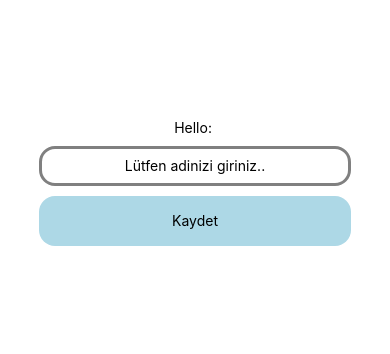
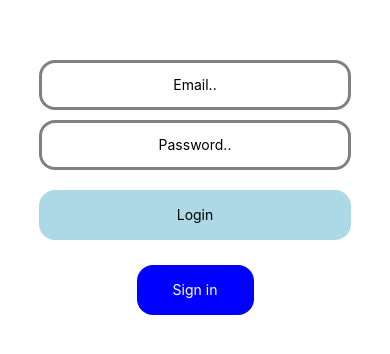
Before and after one commit to taylantutar/rn-example, a React Native app in the folder workshop/: screen /Login in a window 390 px wide. Shown: the part 240-594 px from the top of the page. Built offline with nearby package versions, Linux system fonts and the light colour scheme.

Commit message:
navigation to different page

```diff
--- a/workshop/App.js
+++ b/workshop/App.js
@@ -2,6 +2,7 @@ import React from 'react';
 import {NavigationContainer} from '@react-navigation/native';
 import LoginPage from './src/screens/LoginPage';
 import {createNativeStackNavigator} from '@react-navigation/native-stack';
+import SignIn from './src/screens/SignIn';
 
 const Stack = createNativeStackNavigator()
 
@@ -15,7 +16,7 @@ const App = () =>  {
           component={LoginPage}
           options={{headerShown:false}}
         />
-        {/* <Stack.Screen name="Profile" component={ProfileScreen} /> */}
+        { <Stack.Screen name="Sigin" component={SignIn} /> }
       </Stack.Navigator>
     </NavigationContainer>
   );
--- a/workshop/src/screens/LoginPage.js
+++ b/workshop/src/screens/LoginPage.js
@@ -8,27 +8,38 @@ import {
   TextInput,
   Pressable
 } from 'react-native'
-import React,{ useState } from 'react'
+import React, { useState } from 'react'
 
-function LoginButton(){
+function LoginButton() {
   console.log("Clicked")
 }
 
-export default function LoginPage() {
+export default function LoginPage({navigation}) {
 
   const [email, setEmail] = useState("");
+  const [password, setPassword] = useState("");
+
   return (
     <SafeAreaView style={styles.AndroidSafeArea}>
 
       <View style={styles.container}>
-        <Text>Hello: {email}</Text>
-        <TextInput style={styles.customInput} placeholder='Lütfen adinizi giriniz..'
+
+        <TextInput style={styles.customInput} placeholder='Email..'
           value={email}
           onChangeText={setEmail}></TextInput>
 
+        <TextInput style={styles.customInput} placeholder='Password..'
+          value={password}
+          onChangeText={setPassword}></TextInput>
+
         <Pressable style={styles.saveButton} onPress={() => LoginButton()}>
-          <Text>Kaydet</Text>
+          <Text>Login</Text>
         </Pressable>
+
+        <Pressable style={styles.signInButton} onPress={() => navigation.navigate('Sigin')}>
+          <Text style={styles.signInButtonText}>Sign in</Text>
+        </Pressable>
+
       </View>
 
     </SafeAreaView>
@@ -53,7 +64,7 @@ const styles = StyleSheet.create({
     borderRadius: 16,
     borderWidth: 3,
     width: "80%",
-    height: 40,
+    height: 50,
     textAlign: "center",
     marginTop: 10
   },
@@ -64,6 +75,18 @@ const styles = StyleSheet.create({
     justifyContent: "center",
     alignItems: "center",
     borderRadius: 16,
-    marginTop: 10
+    marginTop: 20
+  },
+  signInButton: {
+    backgroundColor: "blue",
+    width: "30%",
+    height: 50,
+    marginTop: 25,
+    justifyContent: "center",
+    alignItems: "center",
+    borderRadius: 16,
+  },
+  signInButtonText: {
+    color: "white"
   }
 })
--- /dev/null
+++ b/workshop/src/screens/SignIn.js
@@ -0,0 +1,14 @@
+import { View, Text, StyleSheet } from 'react-native'
+import React from 'react'
+
+export default function SignIn() {
+  return (
+    <View>
+      <Text>SignIn</Text>
+    </View>
+  )
+}
+
+const styles = StyleSheet.create({
+
+});
```
